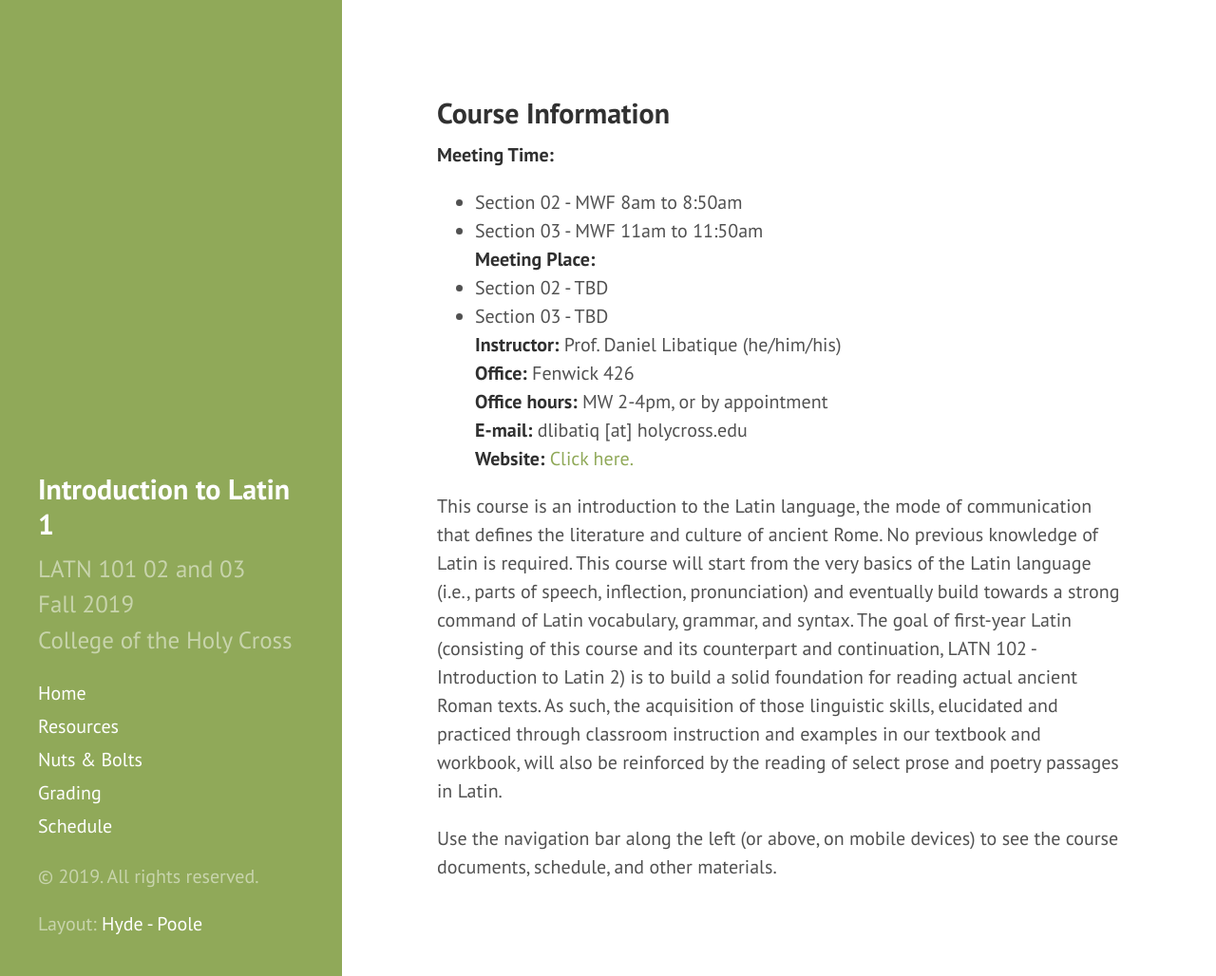
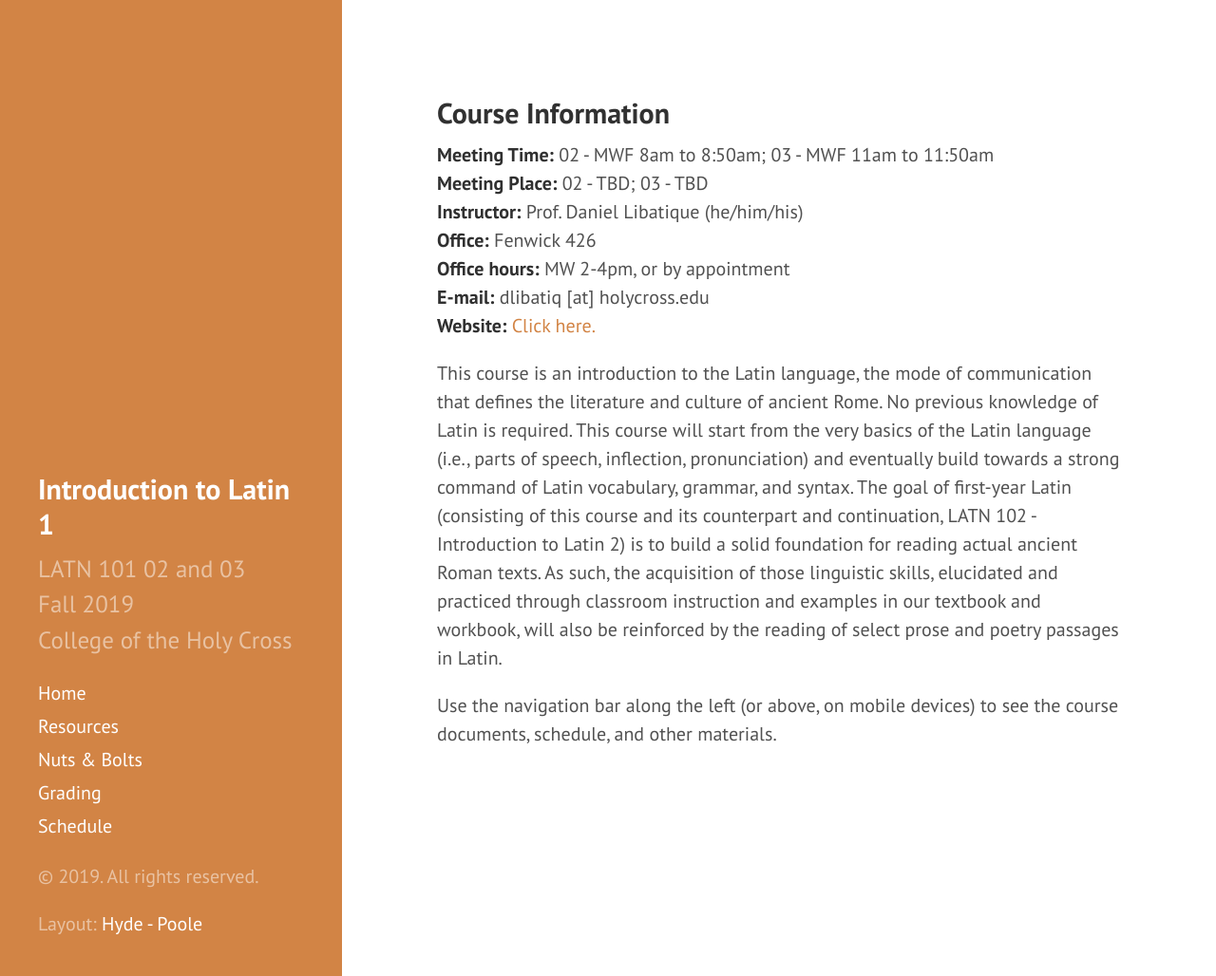
Before and after one commit to DLibatique/LATN102-S20, a Jekyll site: the page built from index.md, in a window 1280 px wide and 1028 px high. Shown: the whole window at 95% size. Built offline with Jekyll 4.4.1, drawn with Linux system fonts in a browser that asks for light colours; comment, search, counter and statistics services are not loaded.

Commit message:
updated color, fixed formatting in course info

```diff
--- a/_layouts/default.html
+++ b/_layouts/default.html
@@ -3,7 +3,7 @@
 
   {% include head.html %}
 
-  <body class="theme-base-0b">
+  <body class="theme-base-09">
 
     {% include sidebar.html %}
 
--- a/index.md
+++ b/index.md
@@ -4,12 +4,8 @@ title: Home
 ---
 
 ## Course Information
-**Meeting Time:**
-- Section 02 - MWF 8am to 8:50am
-- Section 03 - MWF 11am to 11:50am
-**Meeting Place:**
-- Section 02 - TBD
-- Section 03 - TBD
+**Meeting Time:** 02 - MWF 8am to 8:50am; 03 - MWF 11am to 11:50am
+**Meeting Place:**  02 - TBD; 03 - TBD
 **Instructor:** Prof. Daniel Libatique (he/him/his)
 **Office:** Fenwick 426
 **Office hours:** MW 2-4pm, or by appointment
```
